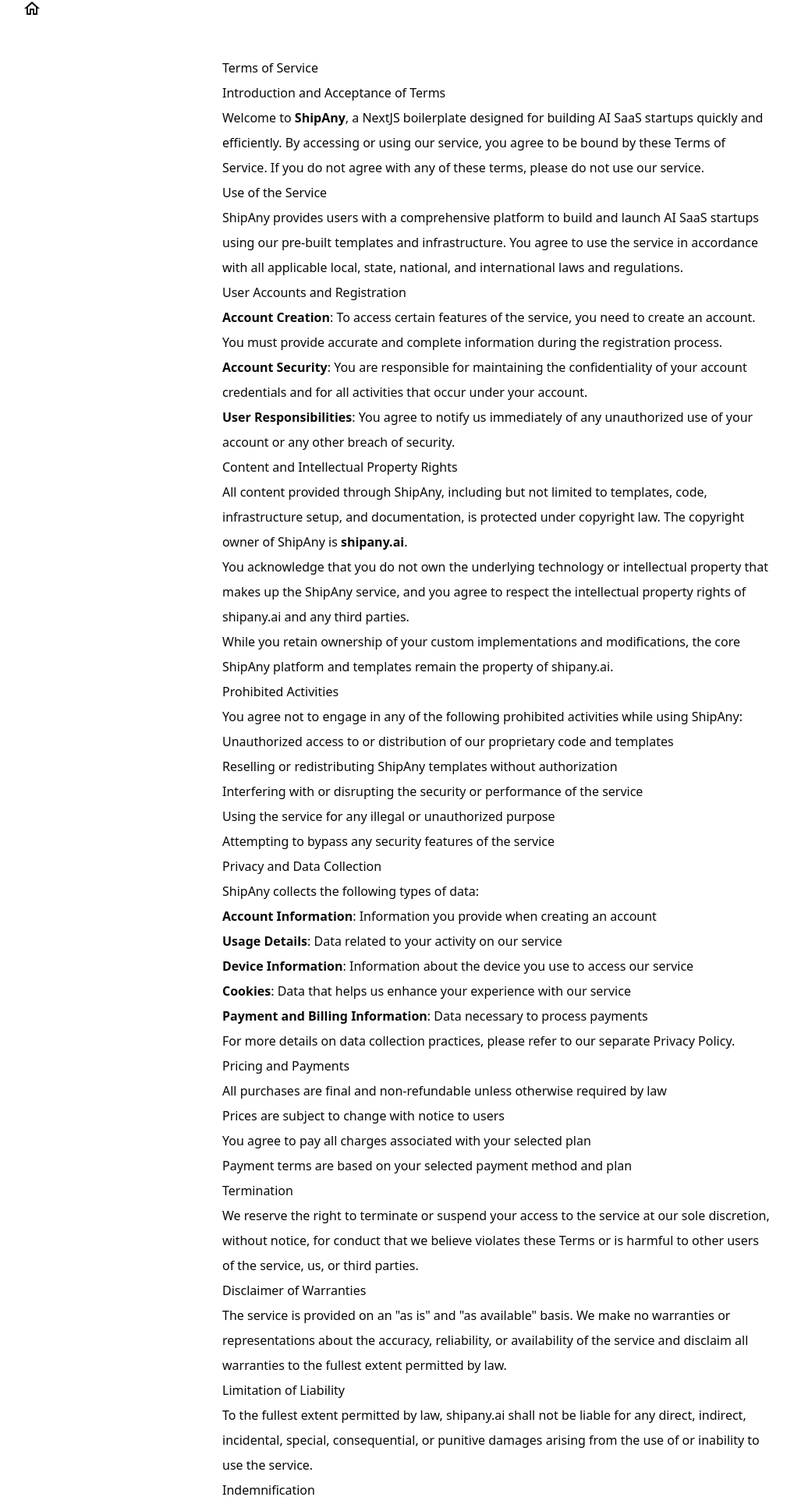
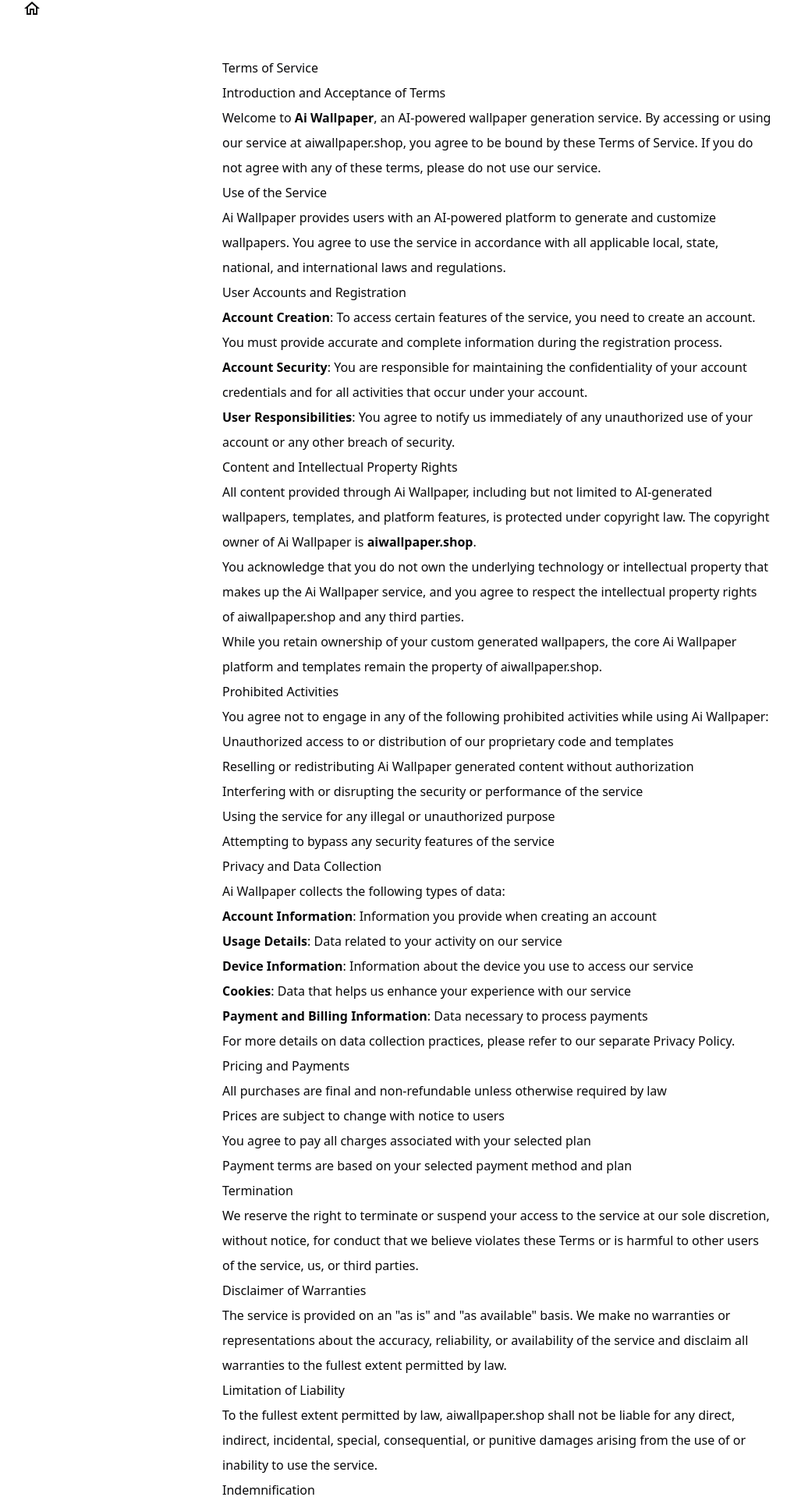
Before and after one commit to flying1101/paper, a Next.js app: page /terms-of-service in a window 1280 px wide. Shown: the part 33-1953 px from the top of the page at 78% size, without its empty margins (3-1021 px from the left). Built offline with nearby package versions, Linux system fonts and the light colour scheme.

Commit message:
隐私策略、配置数据和修改项目名称

```diff
--- a/app/(legal)/privacy-policy/page.mdx
+++ b/app/(legal)/privacy-policy/page.mdx
@@ -1,12 +1,12 @@
-# Privacy Policy for ShipAny
+# Privacy Policy for AI Wallpaper
 
 ## Introduction
 
-Welcome to ShipAny, the **NextJS Boilerplate** designed to help you build AI SaaS startups quickly and efficiently. At ShipAny, your privacy is of utmost importance to us, and this privacy policy outlines how we collect, use, and protect your personal information when you use our services.
+Welcome to AI Wallpaper, the **AI Wallpaper Generator** designed to help you create beautiful wallpapers using artificial intelligence. At AI Wallpaper, your privacy is of utmost importance to us, and this privacy policy outlines how we collect, use, and protect your personal information when you use our services.
 
 ## Information Collection and Use
 
-We collect the following types of data to provide you with a better experience while using ShipAny:
+We collect the following types of data to provide you with a better experience while using AI Wallpaper:
 
 1. **Account Information**
 
@@ -15,12 +15,12 @@
 
 2. **Usage Details**
 
-   - **What We Collect**: Information about how you use ShipAny, including your interactions, features accessed, and usage frequency.
+   - **What We Collect**: Information about how you use AI Wallpaper, including your interactions, features accessed, and usage frequency.
    - **Purpose**: To analyze user engagement and improve our services.
 
 3. **Device Information**
 
-   - **What We Collect**: Data regarding the devices you use to access ShipAny, such as device type, operating system, and browser type.
+   - **What We Collect**: Data regarding the devices you use to access AI Wallpaper, such as device type, operating system, and browser type.
    - **Purpose**: To optimize our services for different devices and ensure compatibility.
 
 4. **Cookies**
@@ -52,7 +52,7 @@
 
 If you have any questions or concerns about this privacy policy or our data practices, please contact us at:
 
-**Copyright Owner**: [shipany.ai](http://shipany.ai)
-**Email**: [support@shipany.ai](mailto:support@shipany.ai)
+**Copyright Owner**: [aiwallpaper.shop](https://aiwallpaper.shop)
+**Email**: [support@aiwallpaper.shop](mailto:support@aiwallpaper.shop)
 
-By using ShipAny, you consent to our privacy policy and agree to its terms. Thank you for trusting us with your information!
+By using AI Wallpaper, you consent to our privacy policy and agree to its terms. Thank you for trusting us with your information!
--- a/app/(legal)/terms-of-service/page.mdx
+++ b/app/(legal)/terms-of-service/page.mdx
@@ -2,11 +2,11 @@
 
 ## Introduction and Acceptance of Terms
 
-Welcome to **ShipAny**, a NextJS boilerplate designed for building AI SaaS startups quickly and efficiently. By accessing or using our service, you agree to be bound by these Terms of Service. If you do not agree with any of these terms, please do not use our service.
+Welcome to **Ai Wallpaper**, an AI-powered wallpaper generation service. By accessing or using our service at aiwallpaper.shop, you agree to be bound by these Terms of Service. If you do not agree with any of these terms, please do not use our service.
 
 ## Use of the Service
 
-ShipAny provides users with a comprehensive platform to build and launch AI SaaS startups using our pre-built templates and infrastructure. You agree to use the service in accordance with all applicable local, state, national, and international laws and regulations.
+Ai Wallpaper provides users with an AI-powered platform to generate and customize wallpapers. You agree to use the service in accordance with all applicable local, state, national, and international laws and regulations.
 
 ## User Accounts and Registration
 
@@ -18,24 +18,24 @@
 
 ## Content and Intellectual Property Rights
 
-All content provided through ShipAny, including but not limited to templates, code, infrastructure setup, and documentation, is protected under copyright law. The copyright owner of ShipAny is **shipany.ai**.
+All content provided through Ai Wallpaper, including but not limited to AI-generated wallpapers, templates, and platform features, is protected under copyright law. The copyright owner of Ai Wallpaper is **aiwallpaper.shop**.
 
-- You acknowledge that you do not own the underlying technology or intellectual property that makes up the ShipAny service, and you agree to respect the intellectual property rights of shipany.ai and any third parties.
-- While you retain ownership of your custom implementations and modifications, the core ShipAny platform and templates remain the property of shipany.ai.
+- You acknowledge that you do not own the underlying technology or intellectual property that makes up the Ai Wallpaper service, and you agree to respect the intellectual property rights of aiwallpaper.shop and any third parties.
+- While you retain ownership of your custom generated wallpapers, the core Ai Wallpaper platform and templates remain the property of aiwallpaper.shop.
 
 ## Prohibited Activities
 
-You agree not to engage in any of the following prohibited activities while using ShipAny:
+You agree not to engage in any of the following prohibited activities while using Ai Wallpaper:
 
 - Unauthorized access to or distribution of our proprietary code and templates
-- Reselling or redistributing ShipAny templates without authorization
+- Reselling or redistributing Ai Wallpaper generated content without authorization
 - Interfering with or disrupting the security or performance of the service
 - Using the service for any illegal or unauthorized purpose
 - Attempting to bypass any security features of the service
 
 ## Privacy and Data Collection
 
-ShipAny collects the following types of data:
+Ai Wallpaper collects the following types of data:
 
 - **Account Information**: Information you provide when creating an account
 - **Usage Details**: Data related to your activity on our service
@@ -62,15 +62,15 @@
 
 ## Limitation of Liability
 
-To the fullest extent permitted by law, shipany.ai shall not be liable for any direct, indirect, incidental, special, consequential, or punitive damages arising from the use of or inability to use the service.
+To the fullest extent permitted by law, aiwallpaper.shop shall not be liable for any direct, indirect, incidental, special, consequential, or punitive damages arising from the use of or inability to use the service.
 
 ## Indemnification
 
-You agree to indemnify and hold harmless shipany.ai, its affiliates, and their respective officers, directors, employees, and agents from any claims, damages, losses, liabilities, and expenses (including attorneys' fees) arising from your use of the service or violation of these Terms.
+You agree to indemnify and hold harmless aiwallpaper.shop, its affiliates, and their respective officers, directors, employees, and agents from any claims, damages, losses, liabilities, and expenses (including attorneys' fees) arising from your use of the service or violation of these Terms.
 
 ## Governing Law and Dispute Resolution
 
-These Terms shall be governed by and construed in accordance with the laws of the jurisdiction in which shipany.ai operates, without regard to its conflict of law provisions. Any disputes arising from these Terms or the service will be resolved through binding arbitration in accordance with applicable laws.
+These Terms shall be governed by and construed in accordance with the laws of the jurisdiction in which aiwallpaper.shop operates, without regard to its conflict of law provisions. Any disputes arising from these Terms or the service will be resolved through binding arbitration in accordance with applicable laws.
 
 ## Changes to These Terms
 
@@ -78,8 +78,8 @@
 
 ## Contact Information
 
-If you have any questions about these Terms, please contact us at [support@shipany.ai](mailto:support@shipany.ai).
+If you have any questions about these Terms, please contact us at [support@aiwallpaper.shop](mailto:support@aiwallpaper.shop).
 
 ---
 
-By using ShipAny, you acknowledge that you have read, understood, and agree to be bound by these Terms of Service. Thank you for choosing ShipAny!
+By using Ai Wallpaper, you acknowledge that you have read, understood, and agree to be bound by these Terms of Service. Thank you for choosing Ai Wallpaper!
```
